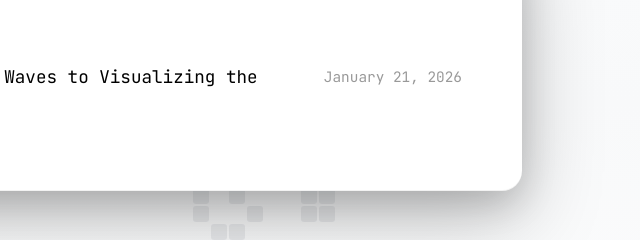
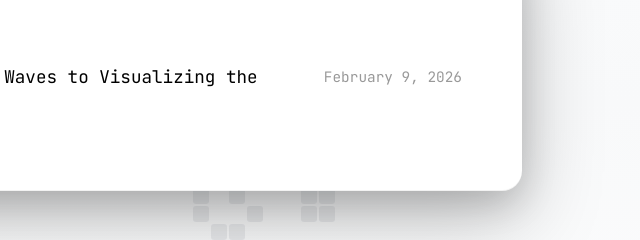
Before and after one commit to Stivi-Canka/my-website, a plain HTML site: page pages/blog.html in a window 1280 px wide. Shown: the part 137-377 px from the top of the page, 618-1258 px from the left. Drawn offline with Linux system fonts and the light colour scheme.

Commit message:
Update blog post date

```diff
--- a/pages/blog.html
+++ b/pages/blog.html
@@ -40,7 +40,7 @@
                     <a href="blog-posts/fourier-epicycles-albanian-eagle.html" class="blog-post-link">
                         <h2 class="blog-post-title">The Genius of Joseph Fourier: From Heat Waves to Visualizing the Albanian Eagle with Epicycles</h2>
                     </a>
-                    <div class="blog-post-date">January 21, 2026</div>
+                    <div class="blog-post-date">February 9, 2026</div>
                 </div>
             </div>
 
```
Also changed, not shown: .claude/settings.local.json (added), .github/workflows/static.yml (added), projects/manim-animation/.claude/settings.local.json (added).
